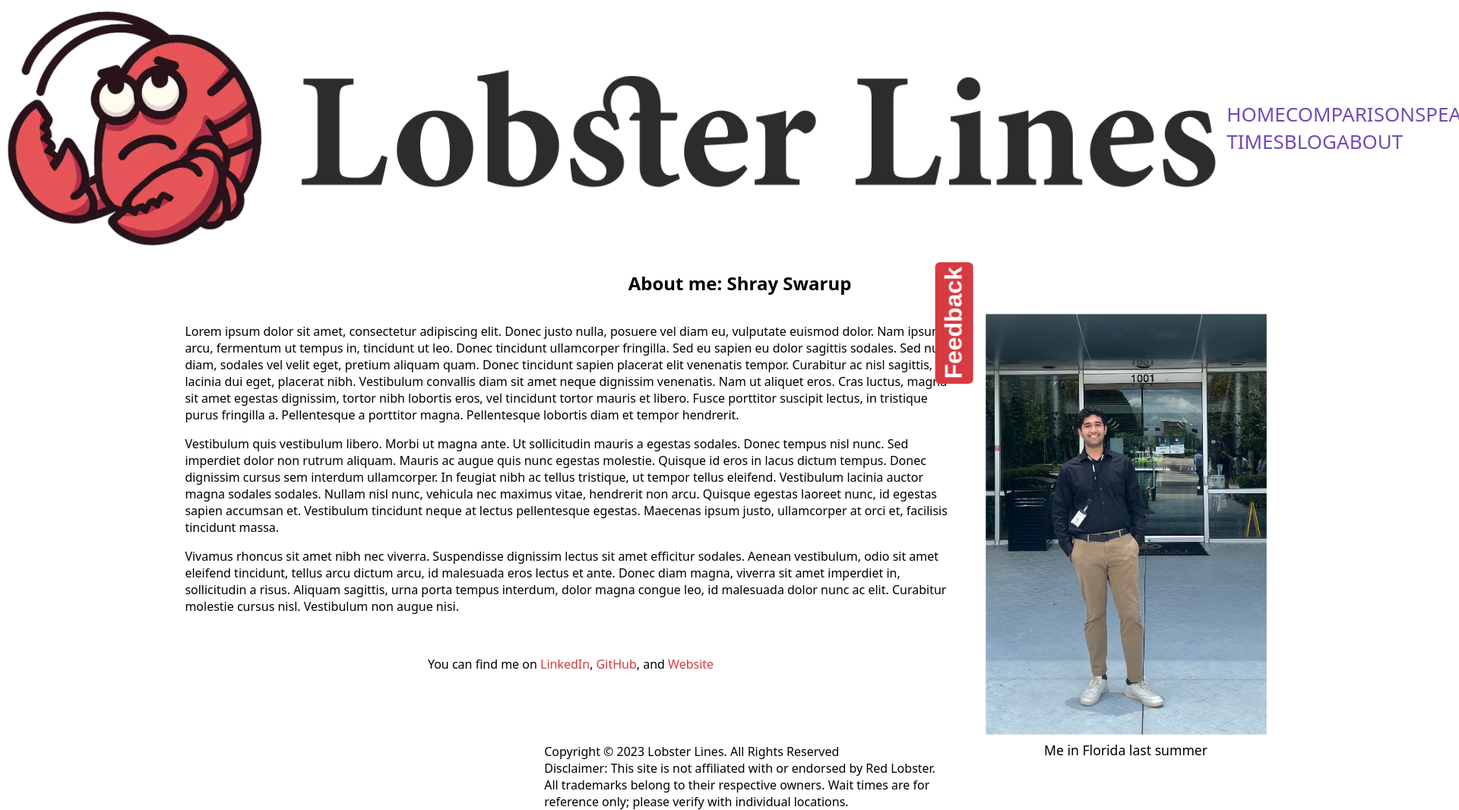
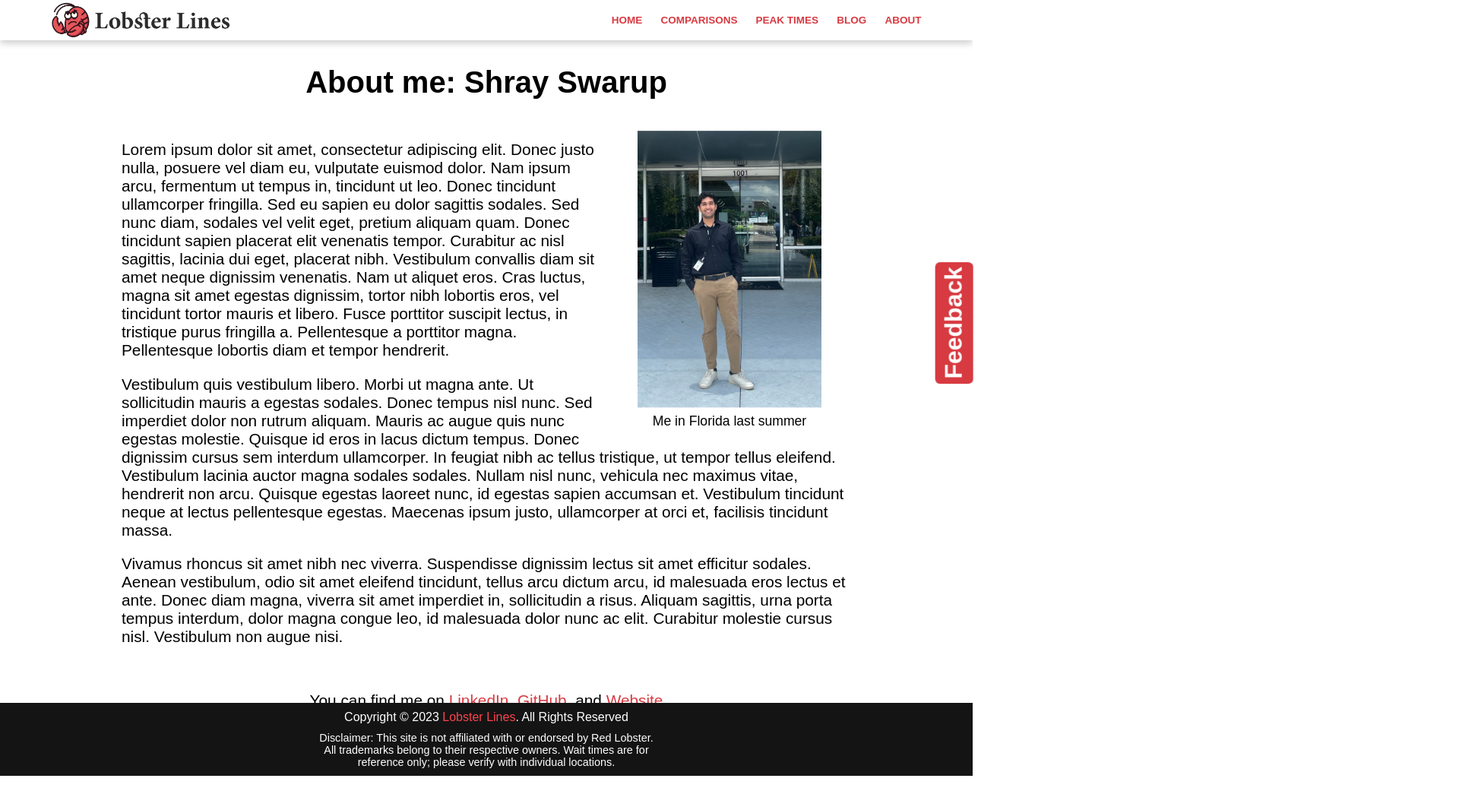
Before and after one commit to shrays/lobster-lines, a Next.js app: page /pages/about in a window 1280 px wide. Shown: the top 1066 px of the page at 76% size, 1920 px wide, since content can reach past the window. After the commit the page ends 1021 px from the top, so only its background shows below. Built offline with nearby package versions, Linux system fonts and the light colour scheme.

Commit message:
Universal Styles

```diff
--- a/app/styles/globals.css
+++ b/app/styles/globals.css
@@ -1,9 +1,16 @@
+/* @font-face {
+  font-family: 'Nobel';
+  src: url('/fonts/nobel_regular.woff2') format('woff2');
+  font-weight: normal;
+  font-style: normal;
+} */
+
 html,
 body {
   min-height: 100vh;
   padding: 0;
   margin: 0;
-  font-family: system-ui, sans-serif;
+  font-family: sans-serif;
 }
 
 a {
@@ -14,3 +21,11 @@ a {
 * {
   box-sizing: border-box;
 }
+
+h1 {
+  font-size: 2.5em;
+}
+
+p {
+  font-size: 1.3em;
+}
--- a/app/styles/layout.module.css
+++ b/app/styles/layout.module.css
@@ -11,8 +11,14 @@
 }
 
 .logo {
-  height: 40vmin;
-  pointer-events: none;
+  /* height: 40vmin;
+  pointer-events: none; */
+
+  /* width: 6vmin;
+  height: auto; */
+
+  height: 3.5em;
+  width: auto;
 }
 
 .header {
@@ -21,6 +27,7 @@
 
 .main {
   grid-area: main;
+  align-self: start;
 }
 
 .header,
@@ -34,16 +41,42 @@
 .footer {
   grid-area: footer;
   justify-self: center;
+
+  background-color: rgb(20, 20, 20);
+  color: #ffffff;
+  padding: 10px;
+  text-align: center;
+  width: 100%;
+  /* padding: 2em; */
+}
+
+.disclaimer {
+  margin-top: 10px;
+  font-size: 0.9em;
 }
 
 .nav {
   grid-area: nav;
   display: flex;
   align-items: center;
-  justify-content: center;
-  gap: 8px;
+  justify-content: right;
+  gap: 20px;
   padding: 8px;
-  font-size: calc(10px + 2vmin);
+  font-size: calc(1.5px + 1.5vmin);
+  background-color: rgb(255, 255, 255);
+  box-shadow: 0 4px 9px rgba(0, 0, 0, 0.2);
+  font-weight: bold;
+  justify-content: space-between;
+  padding: 0.2em 5em 0.2em 5em;
+}
+
+.navLinks {
+  display: flex;
+  gap: 1.2em;
+}
+
+.link:not(:last-child) {
+  margin-right: 8px;
 }
 
 .link:hover {
@@ -51,13 +84,18 @@
 }
 
 .link {
-  color: #704cb6;
+  color: rgb(215, 58, 65);
+  white-space: nowrap;
 }
 
 .link.active {
   text-decoration: underline;
 }
 
+.highlighted {
+  color: rgb(251, 68, 77);
+}
+/*
 @media (prefers-reduced-motion: no-preference) {
   .logo {
     animation: logo-float infinite 3s ease-in-out;
@@ -74,4 +112,4 @@
   100% {
     transform: translateY(0px);
   }
-}
+} */
```
